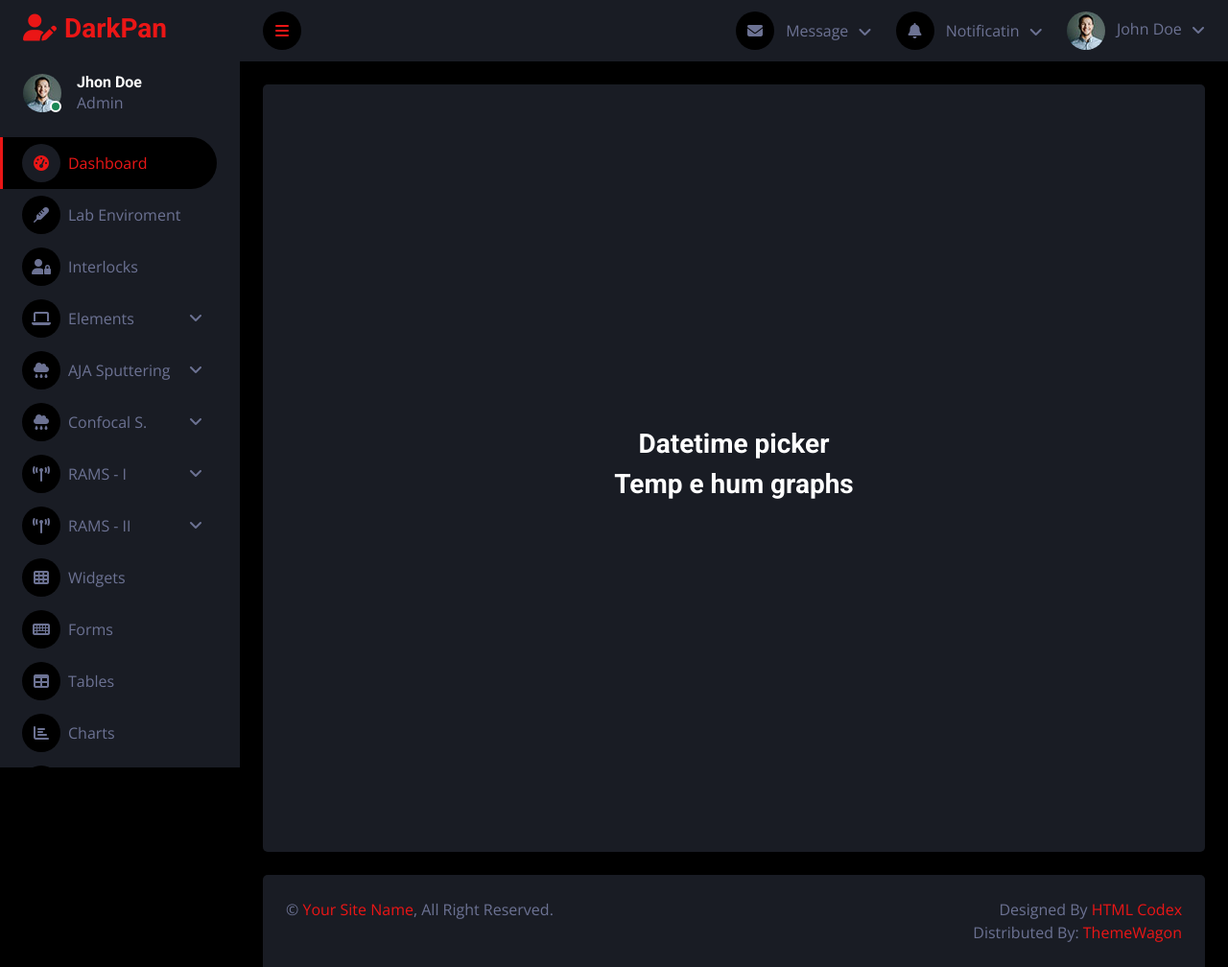
After one commit to alexandrelobiancosantos/labsurf, a Django app: page /labenv/ in a window 1280 px wide. The commit adds this page. Shown: the whole page at 96% size. Run offline with Django 4.2, Linux system fonts and the light colour scheme; some libraries are stand-ins or nearby versions.

Commit message:
sputterinh pages

```diff
--- /dev/null
+++ b/labsurf/templates/labsurf/pages/labenv.html
@@ -0,0 +1,74 @@
+{% load static %}
+{% include "labsurf/partials/head.html" %}
+
+<body>
+    <div class="container-fluid position-relative d-flex p-0">
+        <!-- Spinner Start
+        {% include "labsurf/partials/spiner.html" %}
+        <!-- Spinner End -->
+
+
+        <!-- Sidebar Start -->
+        {% include "labsurf/partials/sidebar.html" %}
+        <!-- Sidebar End -->
+
+
+        <!-- Content Start -->
+        <div class="content">
+            <!-- Navbar Start -->
+            {% include "labsurf/partials/navbar.html" %}
+            <!-- Navbar End -->
+
+
+            <!-- Blank Start -->
+            <div class="container-fluid pt-4 px-4">
+                <div class="row vh-100 bg-secondary rounded align-items-center justify-content-center mx-0">
+                    <div class="col-md-6 text-center">
+                        <h3>Datetime picker</h3>
+                        <h3>Temp e hum graphs</h3>
+                    </div>
+                </div>
+            </div>
+            <!-- Blank End -->
+
+
+            <!-- Footer Start -->
+            <div class="container-fluid pt-4 px-4">
+                <div class="bg-secondary rounded-top p-4">
+                    <div class="row">
+                        <div class="col-12 col-sm-6 text-center text-sm-start">
+                            &copy; <a href="#">Your Site Name</a>, All Right Reserved.
+                        </div>
+                        <div class="col-12 col-sm-6 text-center text-sm-end">
+                            <!--/*** This template is free as long as you keep the footer author’s credit link/attribution link/backlink. If you'd like to use the template without the footer author’s credit link/attribution link/backlink, you can purchase the Credit Removal License from "https://htmlcodex.com/credit-removal". Thank you for your support. ***/-->
+                            Designed By <a href="https://htmlcodex.com">HTML Codex</a>
+                            <br>Distributed By: <a href="https://themewagon.com" target="_blank">ThemeWagon</a>
+                        </div>
+                    </div>
+                </div>
+            </div>
+            <!-- Footer End -->
+        </div>
+        <!-- Content End -->
+
+
+        <!-- Back to Top -->
+        <a href="#" class="btn btn-lg btn-primary btn-lg-square back-to-top"><i class="bi bi-arrow-up"></i></a>
+    </div>
+
+    <!-- JavaScript Libraries -->
+    <script src="https://code.jquery.com/jquery-3.4.1.min.js"></script>
+    <script src="https://cdn.jsdelivr.net/npm/bootstrap@5.0.0/dist/js/bootstrap.bundle.min.js"></script>
+    <script src="lib/chart/chart.min.js"></script>
+    <script src="lib/easing/easing.min.js"></script>
+    <script src="lib/waypoints/waypoints.min.js"></script>
+    <script src="lib/owlcarousel/owl.carousel.min.js"></script>
+    <script src="lib/tempusdominus/js/moment.min.js"></script>
+    <script src="lib/tempusdominus/js/moment-timezone.min.js"></script>
+    <script src="lib/tempusdominus/js/tempusdominus-bootstrap-4.min.js"></script>
+
+    <!-- Template Javascript -->
+    <script src="js/main.js"></script>
+</body>
+
+</html>
--- a/labsurf/templates/labsurf/partials/head.html
+++ b/labsurf/templates/labsurf/partials/head.html
@@ -18,8 +18,9 @@
     <link rel="preconnect" href="https://fonts.gstatic.com" crossorigin>
     <link href="https://fonts.googleapis.com/css2?family=Open+Sans:wght@400;600&family=Roboto:wght@500;700&display=swap" rel="stylesheet">
 
-    <!-- Icon Font Stylesheet -->
-    <link href="https://cdnjs.cloudflare.com/ajax/libs/font-awesome/5.10.0/css/all.min.css" rel="stylesheet">
+    <!-- Icon Font Stylesheet
+    <link href="https://cdnjs.cloudflare.com/ajax/libs/font-awesome/5.10.0/css/all.min.css" rel="stylesheet">-->
+    <link rel="stylesheet" href="https://cdnjs.cloudflare.com/ajax/libs/font-awesome/6.4.2/css/all.min.css" integrity="sha512-z3gLpd7yknf1YoNbCzqRKc4qyor8gaKU1qmn+CShxbuBusANI9QpRohGBreCFkKxLhei6S9CQXFEbbKuqLg0DA==" crossorigin="anonymous" referrerpolicy="no-referrer" />
     <link href="https://cdn.jsdelivr.net/npm/bootstrap-icons@1.4.1/font/bootstrap-icons.css" rel="stylesheet">
 
     <!-- Libraries Stylesheet
--- a/labsurf/templates/labsurf/partials/sidebar.html
+++ b/labsurf/templates/labsurf/partials/sidebar.html
@@ -16,6 +16,8 @@
         </div>
         <div class="navbar-nav w-100">
             <a href="{% url 'index' %}" class="nav-item nav-link active"><i class="fa fa-tachometer-alt me-2"></i>Dashboard</a>
+            <a href="{% url 'labenv' %}" class="nav-item nav-link"><i class="fa fa-thermometer me-2"></i>Lab Enviroment</a>
+            <a href="{% url 'interlocks' %}" class="nav-item nav-link"><i class="fa fa-user-lock me-2"></i>Interlocks</a>
             <div class="nav-item dropdown">
                 <a href="#" class="nav-link dropdown-toggle" data-bs-toggle="dropdown"><i class="fa fa-laptop me-2"></i>Elements</a>
                 <div class="dropdown-menu bg-transparent border-0">
@@ -24,6 +26,43 @@
                     <a href="{% url 'elements' %}" class="dropdown-item">Other Elements</a>
                 </div>
             </div>
+
+            <div class="nav-item dropdown">
+                <a href="#" class="nav-link dropdown-toggle" data-bs-toggle="dropdown"><i class="fa fa-cloud-rain me-2"></i>AJA Sputtering</a>
+                <div class="dropdown-menu bg-transparent border-0">
+                    <a href="{% url 'buttons' %}" class="dropdown-item">User</a>
+                    <a href="{% url 'typography' %}" class="dropdown-item">Exposure</a>
+                    <a href="{% url 'elements' %}" class="dropdown-item">Results</a>
+                </div>
+            </div>
+
+            <div class="nav-item dropdown">
+                <a href="#" class="nav-link dropdown-toggle" data-bs-toggle="dropdown"><i class="fa fa-cloud-rain me-2"></i>Confocal S.</a>
+                <div class="dropdown-menu bg-transparent border-0">
+                    <a href="{% url 'buttons' %}" class="dropdown-item">User</a>
+                    <a href="{% url 'typography' %}" class="dropdown-item">Exposure</a>
+                    <a href="{% url 'elements' %}" class="dropdown-item">Results</a>
+                </div>
+            </div>
+
+            <div class="nav-item dropdown">
+                <a href="#" class="nav-link dropdown-toggle" data-bs-toggle="dropdown"><i class="fa fa-tower-broadcast me-2"></i>RAMS - I</a>
+                <div class="dropdown-menu bg-transparent border-0">
+                    <a href="{% url 'buttons' %}" class="dropdown-item">User</a>
+                    <a href="{% url 'typography' %}" class="dropdown-item">Exposure</a>
+                    <a href="{% url 'elements' %}" class="dropdown-item">Results</a>
+                </div>
+            </div>
+
+            <div class="nav-item dropdown">
+                <a href="#" class="nav-link dropdown-toggle" data-bs-toggle="dropdown"><i class="fa fa-tower-broadcast me-2"></i></i>RAMS - II</a>
+                <div class="dropdown-menu bg-transparent border-0">
+                    <a href="{% url 'buttons' %}" class="dropdown-item">User</a>
+                    <a href="{% url 'typography' %}" class="dropdown-item">Exposure</a>
+                    <a href="{% url 'elements' %}" class="dropdown-item">Results</a>
+                </div>
+            </div>
+
             <a href="{% url 'widget' %}" class="nav-item nav-link"><i class="fa fa-th me-2"></i>Widgets</a>
             <a href="{% url 'formu' %}" class="nav-item nav-link"><i class="fa fa-keyboard me-2"></i>Forms</a>
             <a href="{% url 'tables' %}" class="nav-item nav-link"><i class="fa fa-table me-2"></i>Tables</a>
--- a/labsurf/urls.py
+++ b/labsurf/urls.py
@@ -1,8 +1,10 @@
 from django.urls import path
-from labsurf.views import index, blank, buttons, charts, elements, formu, signup, signin, tables, typography, widget
+from labsurf.views import index, labenv, interlocks, blank, buttons, charts, elements, formu, signup, signin, tables, typography, widget
 
 urlpatterns = [
     path('', index, name='index'),
+    path('labenv/', labenv, name='labenv'),
+    path('interlocks/', interlocks, name='interlocks'),
     path('blank/', blank, name='blank'),
     path('buttons/', buttons, name='buttons'),
     path('charts/', charts, name='charts'),
--- a/labsurf/views.py
+++ b/labsurf/views.py
@@ -6,6 +6,27 @@ def index(request):
         'title': 'Welcome to Labsurf',
     }
     return render(request, 'labsurf/pages/index.html', context)
+
+def labenv(request):
+    context= {
+        'title': 'Laboratory enviroment',
+        'lab_temp': '25',
+        'lab_humi': '50',
+        'lab_pres': '1000',
+        'lab_co2': '500',
+    }
+    return render(request, 'labsurf/pages/labenv.html', context)
+
+def interlocks(request):
+    context= {
+        'title': 'Interlocks',
+        'interlock_1': 'ON',
+        'interlock_2': 'OFF',
+        'interlock_3': 'ON',
+        'interlock_3': 'COMISSIONING',
+        'interlock_4': 'TO DO',
+    }
+    return render(request, 'labsurf/pages/interlocks.html', context)
 
 def blank(request):
     return render(request, 'labsurf/pages/blank.html')
```
Also changed, not shown: labsurf/templates/labsurf/pages/interlocks.html (added, +73 -0 lines).
